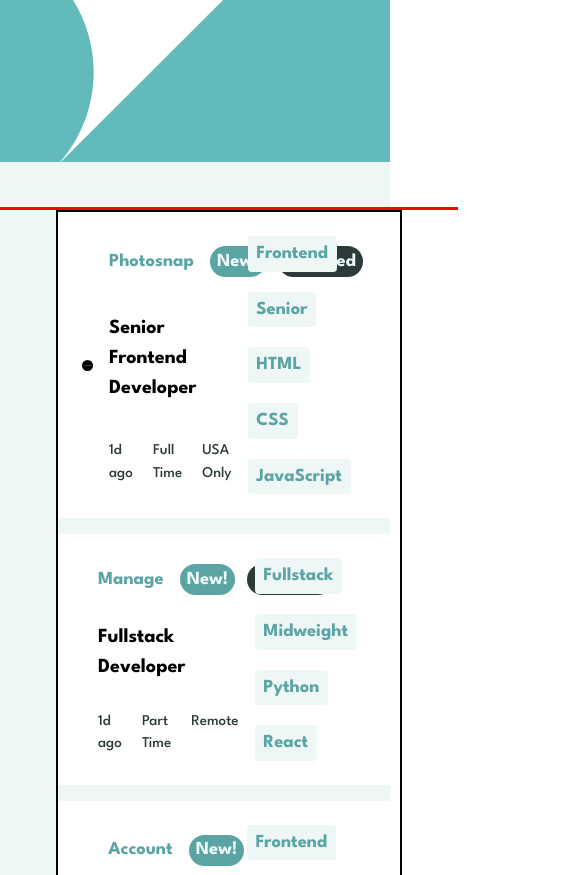
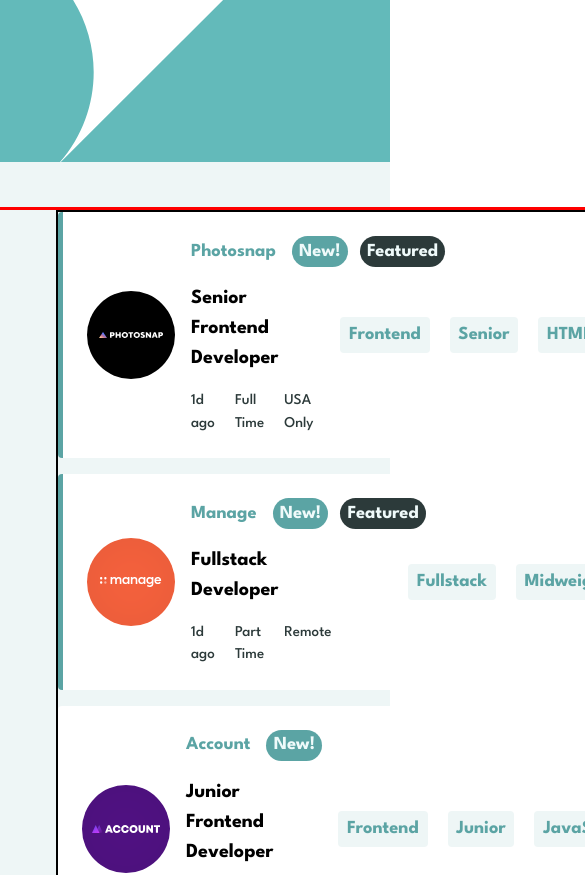
Before and after one commit to DrZero1234/FEM_job_filter, a React (Vite) app: page / in a window 390 px wide. Shown: the top 875 px of the page, 585 px wide, since content can reach past the window. Built offline with nearby package versions, Linux system fonts and the light colour scheme.

Commit message:
last commit before mobile design

```diff
--- a/src/components/JobTab.jsx
+++ b/src/components/JobTab.jsx
@@ -12,8 +12,9 @@
     background-color: white;
     width: 100%;
     padding: 1.5rem;
+    border-radius: .25rem;
     border-left: ${props => props.$featured
-      ? /*props => */ `5px solid ${props.theme.primary_500}`
+      ? `5px solid ${props.theme.primary_500}`
       : ""};
   `;
 
@@ -90,7 +91,6 @@
 
 const RightBtnWrapper = styled(JobTimeList)`
     align-items: center;
-    flex-wrap: wrap;
   `;
 
 export const JobTab = ({ jobData, addFilter }) => {
@@ -120,7 +120,7 @@
 
 
   return (
-    <JobInterface>
+    <JobInterface $featured = {featured}>
       <JobInfo>
         <CompanyStatusWrapper>
           <CompanyName>{company}</CompanyName>
```
